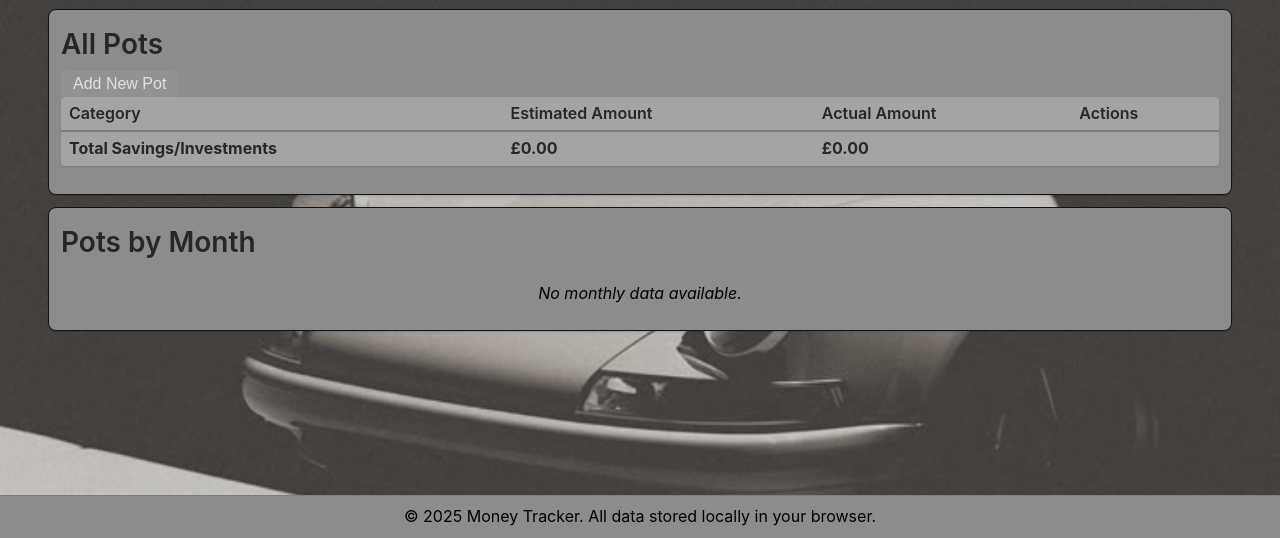
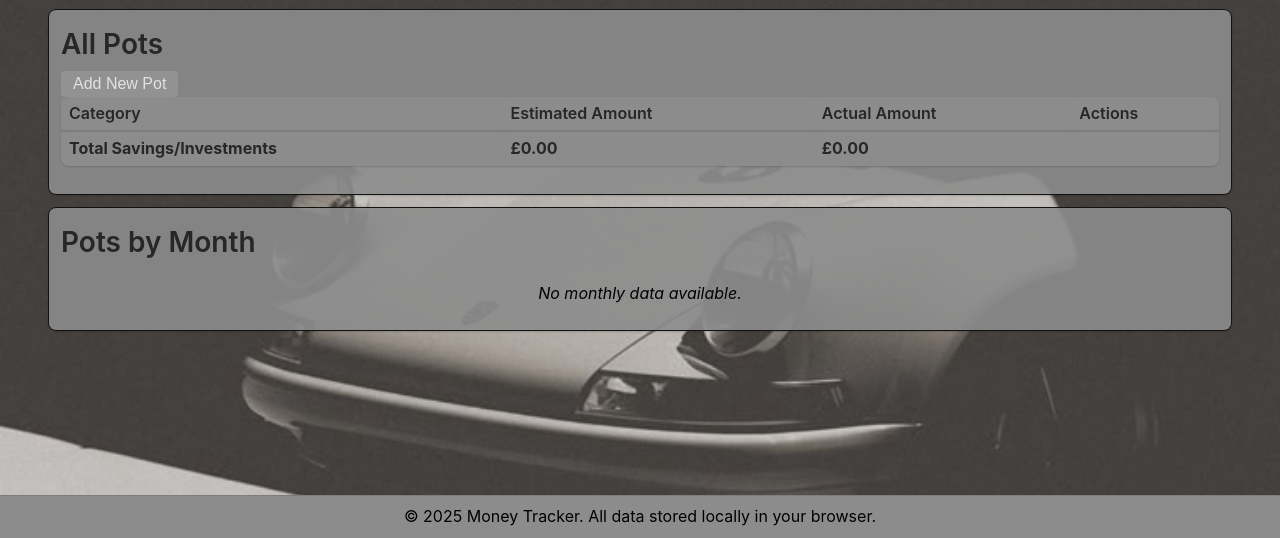
Before and after one commit to NicholasAntoniadesEngineer/money_tracker, a plain HTML site: page views/pots.html in a window 1280 px wide. Shown: the part 262-800 px from the top of the page. Drawn offline with Linux system fonts and the light colour scheme; no server answers.

Commit message:
Improving .css

```diff
--- a/styles/main.css
+++ b/styles/main.css
@@ -425,17 +425,25 @@ body.landing-page .view-card {
 }
 
 .data-table th {
-    background-color: var(--background-color);
+    background-color: rgba(140, 140, 140, 0.90) !important;
     padding: var(--spacing-xs) var(--spacing-sm);
     text-align: left;
     font-weight: 600;
     color: var(--text-primary);
     border-bottom: 2px solid var(--border-color);
+    border-radius: calc(var(--border-radius) * 2) !important;
 }
 
 .data-table td {
     padding: var(--spacing-xs) var(--spacing-sm);
     border-bottom: 1px solid var(--border-color);
+    background-color: rgba(140, 140, 140, 0.90) !important;
+    border-radius: calc(var(--border-radius) * 2) !important;
+}
+
+.data-table tr {
+    background-color: rgba(140, 140, 140, 0.90) !important;
+    border-radius: calc(var(--border-radius) * 2) !important;
 }
 
 .data-table tr:last-child td {
@@ -547,7 +555,7 @@ body.landing-page .view-card {
 }
 
 .summary-card {
-    background-color: var(--surface-color-darker);
+    background-color: rgba(140, 140, 140, 0.90) !important;
     border: 1px solid var(--border-color);
     border-radius: calc(var(--border-radius) * 2);
     padding: var(--spacing-sm);
@@ -683,13 +691,25 @@ body.landing-page .view-card {
 
 /* Month Selector Section */
 .month-selector-section {
-    background-color: rgba(140, 140, 140, 0.95) !important;
+    background-color: rgba(140, 140, 140, 0.90) !important;
     border-radius: calc(var(--border-radius) * 2) !important;
 }
 
 /* All sections within month-content */
 #month-content > section {
-    background-color: rgba(140, 140, 140, 0.95) !important;
+    background-color: rgba(140, 140, 140, 0.90) !important;
+    border-radius: calc(var(--border-radius) * 2) !important;
+}
+
+/* All sections within pots-main */
+.pots-main > section {
+    background-color: rgba(140, 140, 140, 0.90) !important;
+    border-radius: calc(var(--border-radius) * 2) !important;
+}
+
+/* All tables within pots-main */
+.pots-main table {
+    background-color: rgba(140, 140, 140, 0.90) !important;
     border-radius: calc(var(--border-radius) * 2) !important;
 }
 
```
